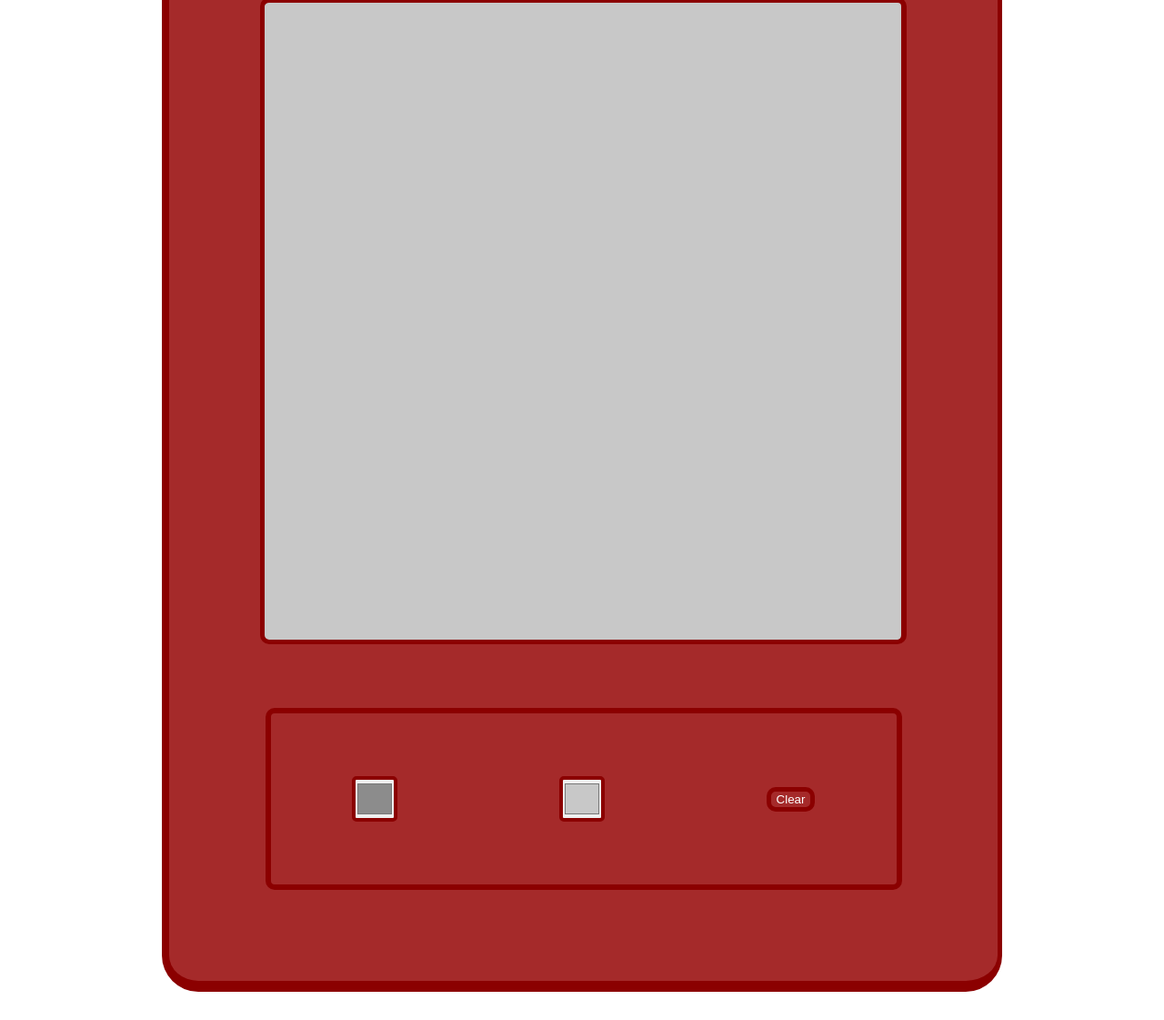
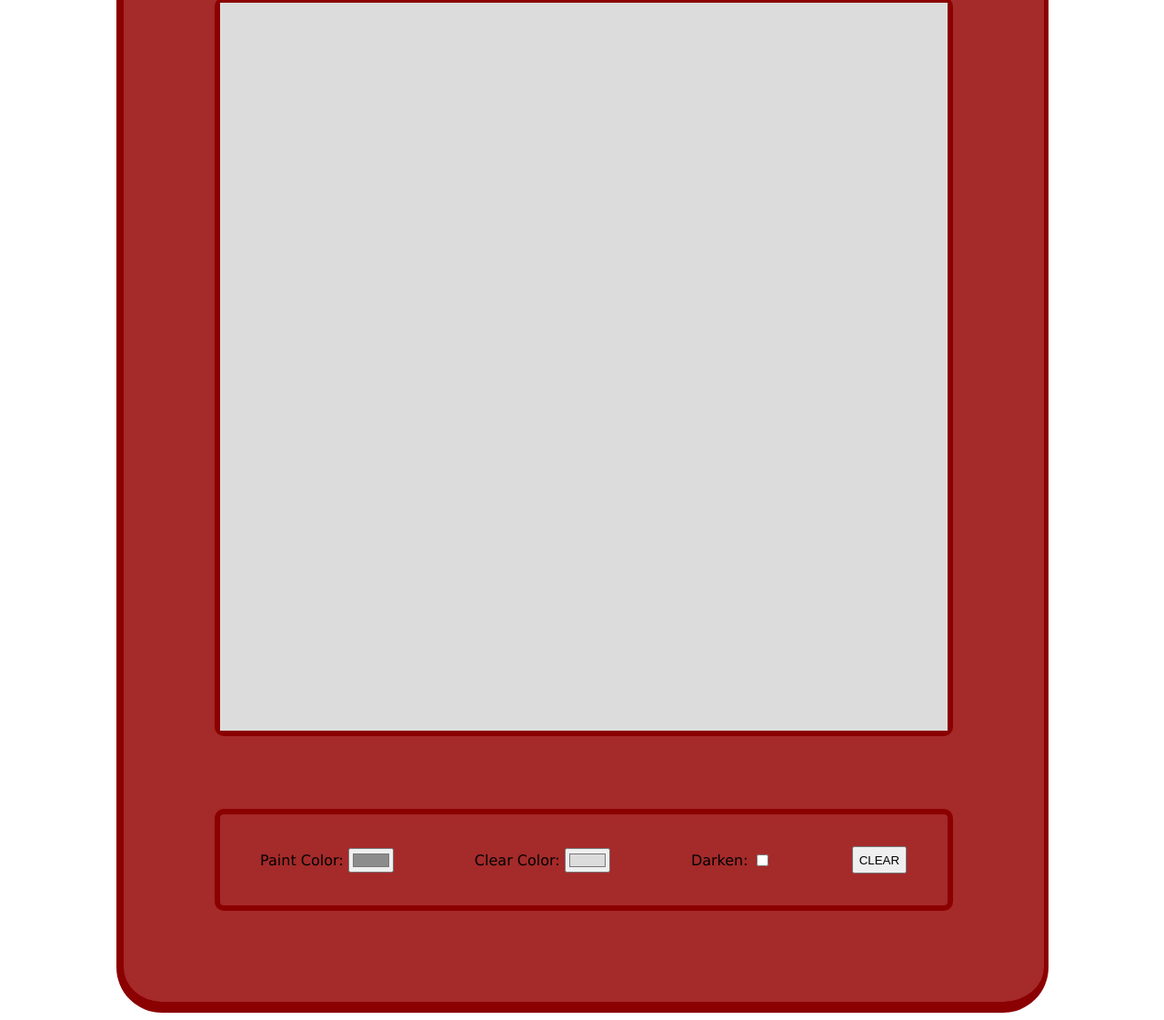
Before and after one commit to mostly-harmless42/etch-a-sketch, a plain HTML site: page index.html in a window 1280 px wide. Shown: the part 159-1280 px from the top of the page at 91% size. Before the commit the page ends 1257 px from the top, so only its background shows below. Drawn offline with Linux system fonts and the light colour scheme.

Commit message:
Edit styles and .js file to simplify and add color selectors, a darken option, and a clear button

```diff
--- a/etch-a-sketch.js
+++ b/etch-a-sketch.js
@@ -1,117 +1,153 @@
-const container = document.createElement('div');
-container.classList.add('container');
+let gridSize = 800;
+let clearColor = 'rgb(220, 220, 220)';
+let paintColor = 'rgb(140, 140, 140)';
+let delta = 40;
+let numSquares = 16;
+let squares = [];
 
-const title = document.createElement('div');
-title.classList.add('title');
+const container = document.createElement("div");
+container.classList.add("container")
+container.style.display = 'flex';
+container.style.flexDirection = 'column';
+container.style.alignItems = 'center';
+
+const title = document.createElement("div");
+title.classList.add("title");
 title.innerHTML = 'Etch-a-Sketch';
 
-let grid = document.createElement('div');
-grid.classList.add('grid');
+const grid = document.createElement("div");
+grid.classList.add('grid')
+grid.style.display = 'flex';
+grid.style.flexWrap = 'wrap';
 
-const options = document.createElement('div');
-options.classList.add('options');
+const options = document.createElement("div");
+options.classList.add("options");
+options.style.display = 'flex';
+options.style.justifyContent = 'space-around';
+options.style.alignItems = 'center';
+options.style.width = `${gridSize}px`;
 
-const defaultColor = 'rgb(200, 200, 200)';
+const paintColorSelect = document.createElement("input");
+paintColorSelect.id = 'paintColorSelect';
+paintColorSelect.type = 'color';
+paintColorSelect.value = rgbToHex(paintColor);
 
-const squareColor = document.createElement('input');
-squareColor.type = 'color';
-squareColor.classList.add('colorSelect');
-squareColor.value = rgbToHex(rgbDim(defaultColor, 60));
-squareColor.addEventListener("input", (e) => setSquareColor(e.target.value));
+const pcsLabel = document.createElement("label");
+pcsLabel.setAttribute("for", "paintColorSelect");
+pcsLabel.innerHTML = 'Paint Color: ';
+pcsLabel.append(paintColorSelect);
 
-const gridColor = document.createElement('input');
-gridColor.type = 'color';
-gridColor.classList.add('colorSelect');
-gridColor.value = rgbToHex(defaultColor);
-gridColor.addEventListener("input", (e) => setGridColor(e.target.value));
+paintColorSelect.addEventListener("input", (e) => paintColor = e.target.value);
 
-const clearButton = document.createElement('button');
-clearButton.classList.add('button');
-clearButton.innerHTML = 'Clear';
-clearButton.onclick = () => resetSquareColor(gridColor.value);
+const clearColorSelect = document.createElement("input");
+clearColorSelect.id = 'clearColorSelect';
+clearColorSelect.type = 'color';
+clearColorSelect.value = rgbToHex(clearColor);
+clearColorSelect.addEventListener("input", (e) => clearColor = e.target.value);
 
-document.body.appendChild(container);
+const ccsLabel = document.createElement("label");
+ccsLabel.setAttribute("for", "clearColorSelect");
+ccsLabel.innerHTML = 'Clear Color:';
+ccsLabel.append(clearColorSelect);
+
+
+const clearButton = document.createElement("button");
+clearButton.classList.add("clear-button");
+clearButton.style.display = 'flex';
+clearButton.style.justifyContent = 'center';
+clearButton.style.alignItems = 'center';
+clearButton.style.width = '60px';
+clearButton.style.height = '30px';
+clearButton.innerHTML = 'CLEAR';
+
+const darkenCheck = document.createElement("input");
+darkenCheck.id = 'darkenCheck'
+darkenCheck.classList.add("darken-check")
+darkenCheck.type = 'checkbox';
+
+const dcLabel = document.createElement("label");
+dcLabel.setAttribute("for", "darkenCheck");
+dcLabel.innerHTML = 'Darken:';
+dcLabel.append(darkenCheck);
+
+document.body.append(container);
 container.append(title);
 container.append(grid);
-container.append(options);
-options.append(squareColor);
-options.append(gridColor);
+container.append(options)
+options.append(pcsLabel);
+options.append(ccsLabel);
+options.append(dcLabel);
 options.append(clearButton);
 
 
-function setGrid(gridSize, numSquares) {
+function setSize(elem, size) {
+  elem.style.width = `${size}px`;
+  elem.style.height = `${size}px`;
+};
 
-  function setSideLen(elem, width, height) {
-    elem.style.width = `${width}px`;
-    elem.style.height = `${height}px`;
-  };
+setSize(grid, gridSize);
 
-  setSideLen(grid, gridSize, gridSize);
-  setSideLen(options, gridSize, 200);
-
-  let squareSize = gridSize/numSquares;
-  for(n=0; n<numSquares*numSquares; n++) {
-    let square = document.createElement('div');
-    setSideLen(square, squareSize, squareSize);
+function makeSquares(numSqrs) {
+  for(x=0; x<numSquares*numSquares; x++) {
+    let square = document.createElement("div");
+    setSize(square, gridSize/numSquares);
     grid.append(square);
+    squares[x] = square;
+    square.style.backgroundColor = clearColor;
   };
 };
 
-setGrid(700, 16);
+makeSquares(numSquares);
 
-
-function setSquareColor(color) {
-  const squares = grid.getElementsByTagName('*');
-  for (s=0; s<squares.length; s++) {
-    squares[s].addEventListener('mouseover', (e) => e.target.style.backgroundColor = color);
+function addEvents() {
+  for(s=0; s<squares.length; s++) {
+    squares[s].addEventListener("mouseover", (e) =>
+    e.target.style.backgroundColor = getColor(e.target.style.backgroundColor));
   };
 };
 
-setSquareColor(squareColor.value);
+function getColor(color) {
+  if(color !== clearColor && darkenCheck.checked) return darkenRGB(color);
+  else return paintColor;
+}
 
-function resetSquareColor(color) {
-  const squares = grid.getElementsByTagName('*');
-  for (s=0; s<squares.length; s++) {
-    squares[s].style.backgroundColor = color;
+addEvents();
+
+clearButton.addEventListener("click", (e) => clear(clearColor));
+
+function clear() {
+  for(s=0; s<squares.length; s++) {
+    squares[s].style.backgroundColor = clearColor;
   };
 };
 
 
-function setGridColor(color) {
-  grid.style.backgroundColor = color;
-};
+function darkenRGB(rgbStr, d=delta) {
+  let [r, g, b] = rgbStr.match(/\d+/g);
 
-setGridColor(gridColor.value);
 
-function rgbDecomp(rgbStr) {
-  let [r, g, b] = rgbStr.match(/\d+/g).map(Number);
-  return [r, g, b];
+
+  r = Math.max(0, r-d);
+  b = Math.max(0, b-d);
+  g = Math.max(0, g-d);
+
+  return `rgb(${r}, ${g}, ${b})`;
 }
 
-function rgbDim (rgbStr, delta) {
-  let [r, g, b] = rgbDecomp(rgbStr);
+function rgbToHex(rgbStr) {
+  let [r, g, b] = rgbStr.match(/\d+/g);
 
-  const newV = (v) => Math.max(
-    0,
-    Math.min(250, v - delta)
-  );
+  r = Number(r).toString(16);
+  g = Number(g).toString(16);
+  b = Number(b).toString(16);
 
-  r = newV(r);
-  g = newV(g);
-  b = newV(b);
+  if (r.length == 1)
+    r = "0" + r;
+  if (g.length == 1)
+    g = "0" + g;
+  if (b.length == 1)
+    b = "0" + b;
 
-  return `rgb(${r}, ${g}, ${b})`;
-};
-
-function rgbToHex(rgbStr) {
-
-  function componentToHex(c) {
-    var hex = c.toString(16);
-    return hex.length == 1 ? "0" + hex : hex;
-  }
-
-  let [r, g, b] = rgbDecomp(rgbStr);
-
-  return "#" + componentToHex(r) + componentToHex(g) + componentToHex(b);
+  return "#" + r + g + b;
 
 }
--- a/styles.css
+++ b/styles.css
@@ -1,72 +1,42 @@
 body {
-  background: white;
   display: flex;
   justify-content: center;
 }
 
-button {
-  font-family: Arial, Helvetica, sans-serif;
-  color: white;
+label {
+  display: flex;
+  align-items: center;
+  gap: 5px;
+  font-family: Verdana, Geneva, Tahoma, sans-serif;
+}
+
+.container {
   background-color: brown;
+  padding: 100px;
+  padding-top: 40px;
+  border-radius: 50px;
   border: 5px solid darkred;
+  border-bottom-width: 12px;
+  border-left-width: 8px;
+}
+
+.title {
+  padding-bottom: 20px;
+  font-size: 72px;
+  -webkit-text-stroke: 2px goldenrod;
+  -webkit-text-fill-color: gold;
+  font-weight: 800;
+}
+
+.grid {
+  border: 6px solid darkred;
   border-radius: 10px;
 
 }
 
-.container {
-  display: flex;
-  flex-direction: column;
-  justify-content: center;
-  align-items: center;
-  background-color: brown;
-  border-radius: 40px;
-  padding: 100px;
-  padding-top: 40px;
-  border: 5px solid darkred;
-  border-bottom-width: 12px;
-  border-left-width: 8px;
-
-}
-
-.title {
-  display: flex;
-  justify-content: center;
-  color: yellow;
-  font-size: 72px;
-  -webkit-text-stroke: 2px goldenrod;
-  -webkit-text-fill-color: gold;
-  font-weight: 800;
-  padding-bottom: 20px;
-}
-
 .options {
-  display: flex;
-  justify-content: space-around;
-  align-items: center;
-  margin-top: 70px;
   border: 6px solid darkred;
   border-radius: 10px;
-  box-sizing: border-box;
+  height: 100px;
+  margin-top: 80px;
 }
-
-.grid {
-  display: flex;
-  flex-wrap: wrap;
-  background-color: lightgray;
-  border: 5px solid darkred;
-  border-top-width: 6px;
-  border-right-width: 6px;
-  border-radius: 10px;
-}
-
-.grid>* {
-  box-sizing: border-box;
-}
-
-.colorSelect {
-  width: 50px;
-  height: 50px;
-  padding: 0px;
-  border: 4px solid darkred;
-  border-radius: 5px;
-}
```
